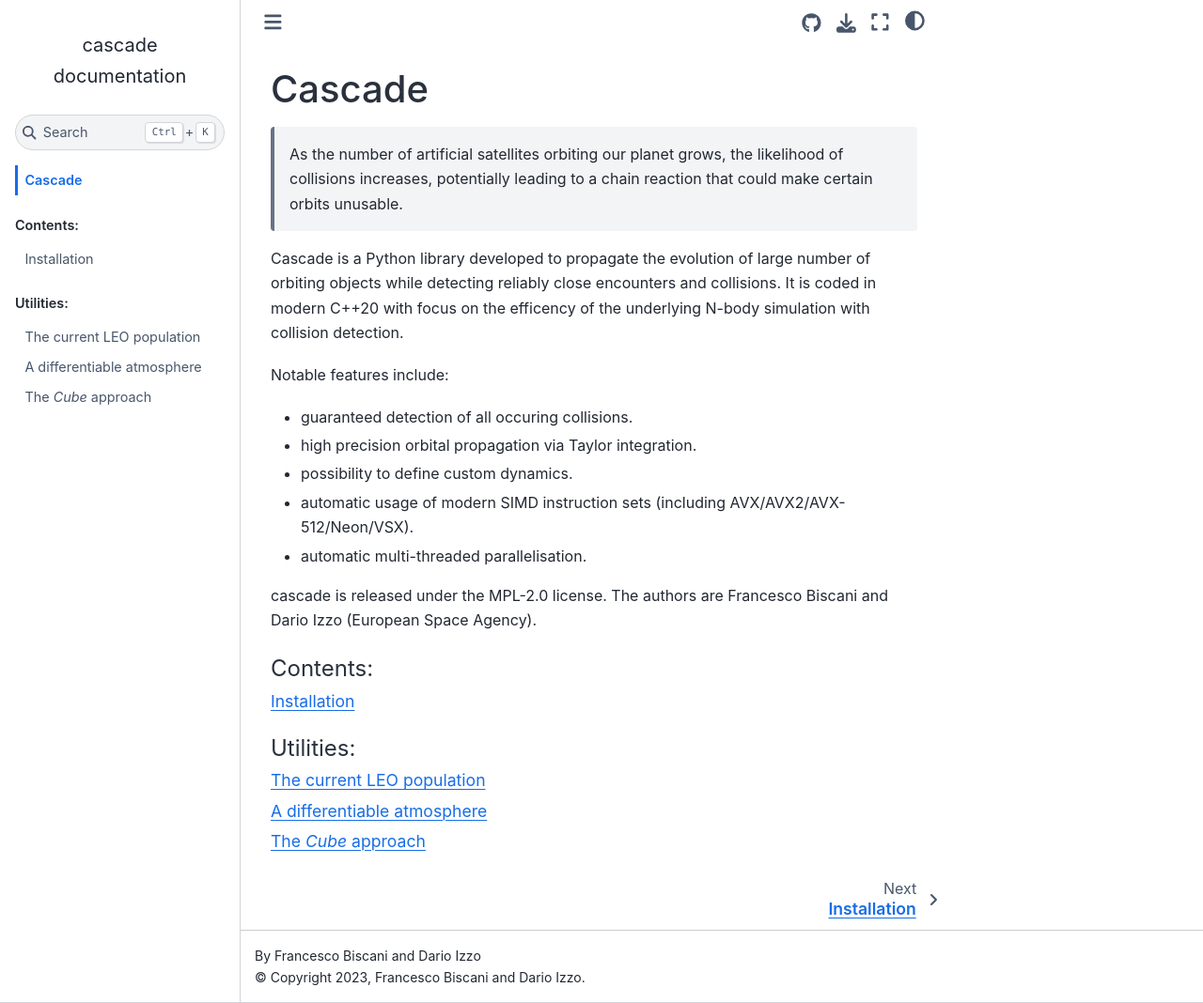
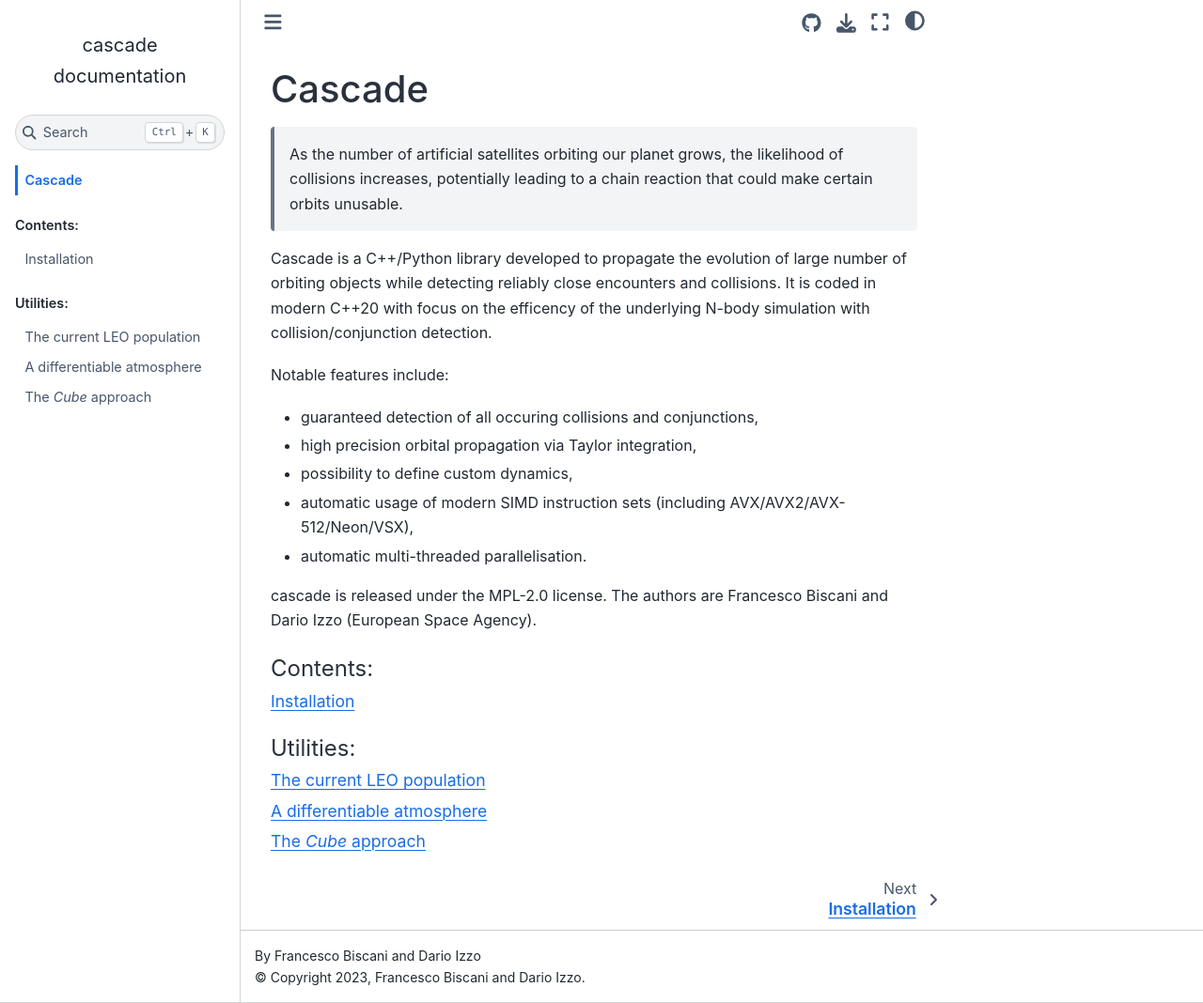
Before and after one commit to esa/cascade, a Sphinx documentation site: the page built from doc/index.rst, in a window 1280 px wide and 1068 px high. Shown: the whole window at 94% size. Built offline with Sphinx 7.4.7 and the Sphinx Book theme 1.1.4, drawn with Linux system fonts in a browser that asks for light colours; the version number could not be read and is left out.

Commit message:
Update readme/index.rst.

```diff
--- a/doc/index.rst
+++ b/doc/index.rst
@@ -8,16 +8,16 @@ Cascade
    As the number of artificial satellites orbiting our planet grows, the likelihood of collisions increases,
    potentially leading to a chain reaction that could make certain orbits unusable.
 
-Cascade is a Python library developed to propagate the evolution of large number of orbiting objects while detecting
+Cascade is a C++/Python library developed to propagate the evolution of large number of orbiting objects while detecting
 reliably close encounters and collisions. It is coded in modern C++20 with focus on the efficency of the underlying N-body
-simulation with collision detection.
+simulation with collision/conjunction detection.
 
 Notable features include:
 
-- guaranteed detection of all occuring collisions.
-- high precision orbital propagation via Taylor integration.
-- possibility to define custom dynamics.
-- automatic usage of modern SIMD instruction sets (including AVX/AVX2/AVX-512/Neon/VSX).
+- guaranteed detection of all occuring collisions and conjunctions,
+- high precision orbital propagation via Taylor integration,
+- possibility to define custom dynamics,
+- automatic usage of modern SIMD instruction sets (including AVX/AVX2/AVX-512/Neon/VSX),
 - automatic multi-threaded parallelisation.
 
 cascade is released under the MPL-2.0 license. The authors are Francesco Biscani and Dario Izzo (European Space Agency).
```
Also changed, not shown: README.md (+2 -2 lines).
